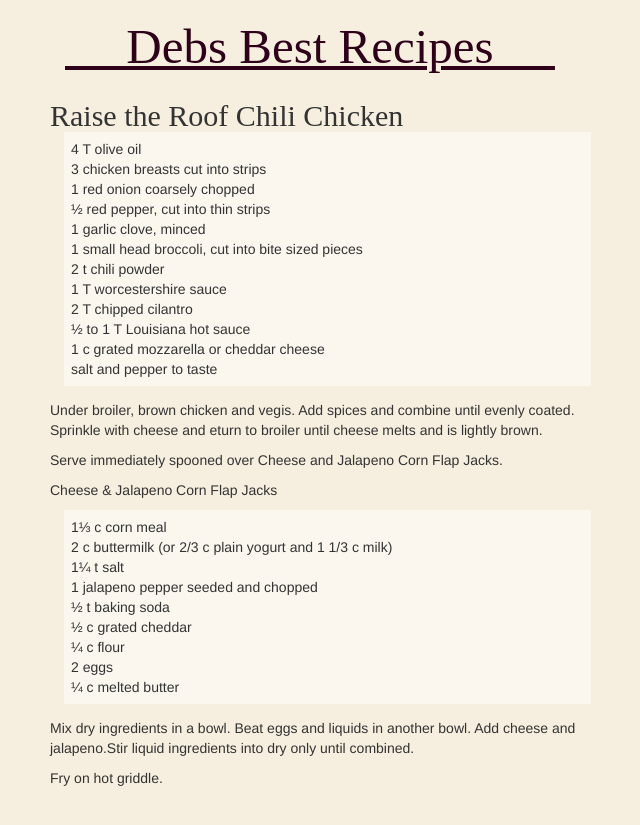
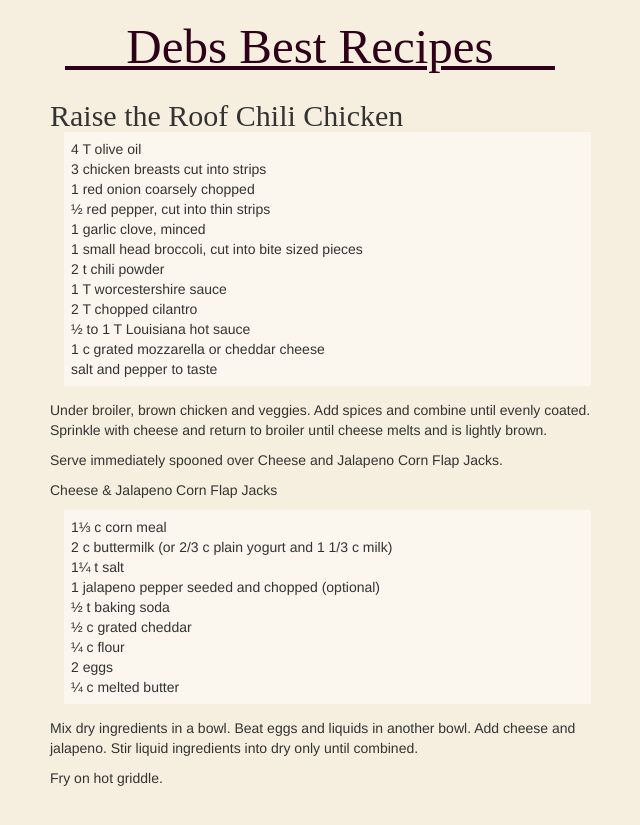
Before and after one commit to JonahBraun/debs-recipes, a Jekyll site: the page built from _posts/2008-12-22-raise-the-roof-chili-chicken.md, in a window 1280 px wide. Shown: the top 825 px of the page, without its empty margins (5-645 px from the left). Built offline with Jekyll 4.4.1, drawn with Linux system fonts in a browser that asks for light colours; nearby versions of some CDN libraries; some web fonts are replaced; Markdown is read by kramdown in place of the engine named in the settings.

Commit message:
Update 2008-12-22-raise-the-roof-chili-chicken.md

```diff
--- a/_posts/2008-12-22-raise-the-roof-chili-chicken.md
+++ b/_posts/2008-12-22-raise-the-roof-chili-chicken.md
@@ -11,12 +11,12 @@ category: poultry
 - 1 small head broccoli, cut into bite sized pieces
 - 2 t chili powder
 - 1 T worcestershire sauce
-- 2 T chipped cilantro
+- 2 T chopped cilantro
 - ½ to 1 T Louisiana hot sauce
 - 1 c grated mozzarella or cheddar cheese
 - salt and pepper to taste
 
-Under broiler, brown chicken and vegis. Add spices and combine until evenly coated. Sprinkle with cheese and eturn to broiler until cheese melts and is lightly brown.
+Under broiler, brown chicken and veggies. Add spices and combine until evenly coated. Sprinkle with cheese and return to broiler until cheese melts and is lightly brown.
 
 Serve immediately spooned over Cheese and Jalapeno Corn Flap Jacks.
 
@@ -26,13 +26,13 @@ Cheese & Jalapeno Corn Flap Jacks
 - 1⅓ c corn meal
 - 2 c buttermilk (or 2/3 c plain yogurt and 1 1/3 c milk)
 - 1¼ t salt
-- 1 jalapeno pepper seeded and chopped
+- 1 jalapeno pepper seeded and chopped (optional)
 - ½ t baking soda
 - ½ c grated cheddar
 - ¼ c flour
 - 2 eggs
 - ¼ c melted butter
 
-Mix dry ingredients in a bowl. Beat eggs and liquids in another bowl. Add cheese and jalapeno.Stir liquid ingredients into dry only until combined.
+Mix dry ingredients in a bowl. Beat eggs and liquids in another bowl. Add cheese and jalapeno. Stir liquid ingredients into dry only until combined.
 
 Fry on hot griddle.
```
